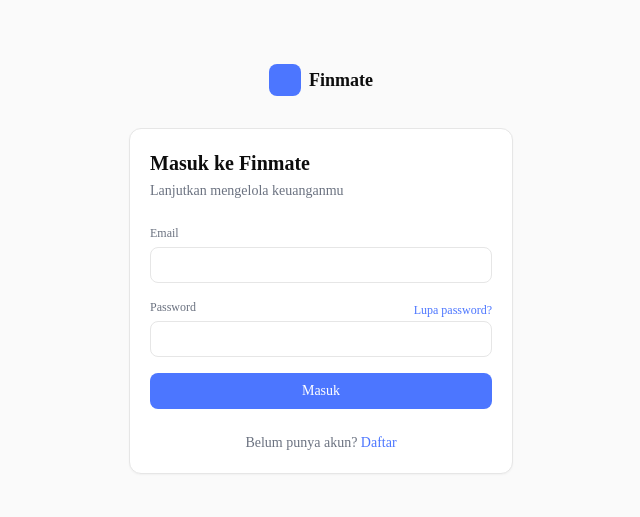
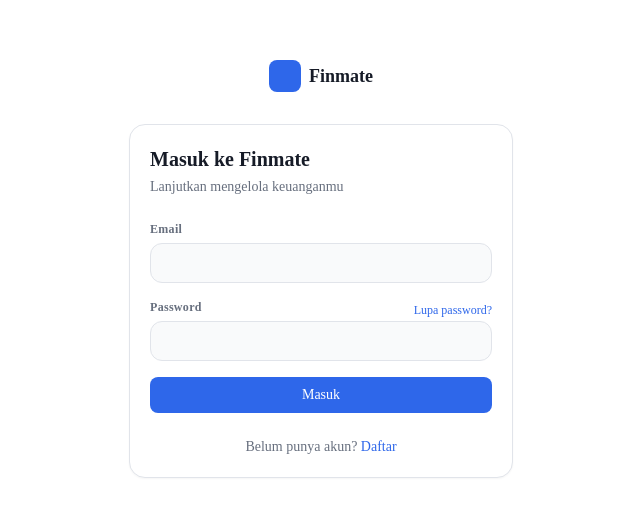
Before and after one commit to ardistalink-a11y/finmate, a Next.js app: page /id/login in a window 1280 px wide. Shown: the part 131-648 px from the top of the page, without its empty margins (319-959 px from the left). Built offline with nearby package versions, Linux system fonts and the light colour scheme.

Commit message:
Refresh minimal modern visual system

```diff
--- a/src/app/globals.css
+++ b/src/app/globals.css
@@ -4,16 +4,16 @@
 
 @layer base {
   :root {
-    --bg: 0 0% 100%;
-    --surface: 0 0% 98%;
-    --surface-2: 0 0% 96%;
-    --fg: 0 0% 5%;
-    --muted: 220 9% 46%;
-    --subtle: 220 8% 65%;
-    --border: 0 0% 90%;
-    --border-strong: 0 0% 82%;
-    --accent: 226 100% 65%;
-    --accent-hover: 226 68% 55%;
+    --bg: 220 20% 98%;
+    --surface: 0 0% 100%;
+    --surface-2: 220 18% 96%;
+    --fg: 222 28% 12%;
+    --muted: 220 10% 45%;
+    --subtle: 220 9% 64%;
+    --border: 220 16% 90%;
+    --border-strong: 220 14% 82%;
+    --accent: 222 82% 55%;
+    --accent-hover: 222 78% 47%;
     --accent-fg: 0 0% 100%;
     --income: 160 84% 30%;
     --expense: 0 72% 51%;
@@ -21,16 +21,16 @@
   }
 
   .dark {
-    --bg: 0 0% 4%;
-    --surface: 0 0% 8%;
-    --surface-2: 0 0% 11%;
-    --fg: 0 0% 93%;
-    --muted: 220 9% 65%;
-    --subtle: 220 8% 45%;
-    --border: 0 0% 15%;
-    --border-strong: 0 0% 25%;
-    --accent: 226 100% 71%;
-    --accent-hover: 226 100% 65%;
+    --bg: 222 25% 7%;
+    --surface: 222 22% 10%;
+    --surface-2: 222 20% 14%;
+    --fg: 220 20% 94%;
+    --muted: 220 10% 68%;
+    --subtle: 220 9% 48%;
+    --border: 222 16% 18%;
+    --border-strong: 222 14% 28%;
+    --accent: 222 90% 72%;
+    --accent-hover: 222 90% 78%;
     --accent-fg: 0 0% 4%;
     --income: 158 64% 52%;
     --expense: 0 91% 71%;
@@ -48,6 +48,10 @@
     -webkit-font-smoothing: antialiased;
   }
 
+  ::selection {
+    background: hsl(var(--accent) / 0.18);
+  }
+
   .num {
     font-variant-numeric: tabular-nums;
   }
@@ -55,12 +59,12 @@
 
 @layer components {
   .card {
-    @apply rounded-lg border bg-bg shadow-card;
+    @apply rounded-xl border bg-surface shadow-card;
   }
   .input {
-    @apply h-9 w-full rounded-md border bg-bg px-3 text-sm outline-none transition focus:border-accent focus:ring-2 focus:ring-accent/20 disabled:opacity-50;
+    @apply h-10 w-full rounded-lg border bg-bg px-3 text-sm outline-none transition placeholder:text-subtle focus:border-accent focus:ring-4 focus:ring-accent/10 disabled:opacity-50;
   }
   .label {
-    @apply text-xs font-medium text-muted;
+    @apply text-xs font-semibold tracking-wide text-muted;
   }
 }
--- a/src/components/app-shell.tsx
+++ b/src/components/app-shell.tsx
@@ -92,24 +92,27 @@ export function AppShell({ children }: { children: React.ReactNode }) {
   return (
     <div className="flex min-h-screen">
       {/* Sidebar */}
-      <aside className="hidden w-60 shrink-0 border-r bg-surface/50 md:flex md:flex-col">
-        <div className="flex h-14 items-center gap-2 border-b px-4">
-          <div className="h-6 w-6 rounded-md bg-accent" />
-          <span className="font-semibold">Finmate</span>
+      <aside className="hidden w-64 shrink-0 border-r bg-surface md:flex md:flex-col">
+        <div className="flex h-16 items-center gap-3 border-b px-5">
+          <div className="flex h-8 w-8 items-center justify-center rounded-xl bg-accent text-xs font-bold text-accent-fg shadow-sm">F</div>
+          <div>
+            <span className="block text-sm font-bold tracking-tight">Finmate</span>
+            <span className="block text-[10px] text-muted">Personal finance</span>
+          </div>
         </div>
 
-        <nav className="flex-1 space-y-6 overflow-y-auto p-3">
+        <nav className="flex-1 space-y-7 overflow-y-auto px-3 py-5">
           <NavGroup label={t("groupMain")} items={groups.main} locale={locale} pathname={pathname} t={t} />
           <NavGroup label={t("groupPlanning")} items={groups.planning} locale={locale} pathname={pathname} t={t} />
           <NavGroup label={t("groupTools")} items={groups.tools} locale={locale} pathname={pathname} t={t} />
         </nav>
 
-        <div className="border-t p-3">
+        <div className="border-t p-4">
           <Link
             href={`/${locale}/settings`}
             className={cn(
-              "flex items-center gap-2 rounded-md px-3 py-2 text-sm text-muted transition-colors hover:bg-surface-2 hover:text-fg",
-              pathname.includes("/settings") && "bg-surface-2 text-fg"
+              "flex items-center gap-2.5 rounded-lg px-3 py-2.5 text-sm text-muted transition-colors hover:bg-surface-2 hover:text-fg",
+              pathname.includes("/settings") && "bg-accent/10 font-medium text-accent"
             )}
           >
             <Settings className="h-4 w-4" />
@@ -120,13 +123,13 @@ export function AppShell({ children }: { children: React.ReactNode }) {
 
       {/* Main */}
       <div className="flex flex-1 flex-col">
-        <header className="flex h-14 items-center justify-between border-b px-4 md:px-6">
+        <header className="flex h-16 items-center justify-between border-b bg-surface/80 px-4 backdrop-blur md:px-8">
           <div className="flex items-center gap-2 md:hidden">
             <Button variant="ghost" size="icon" onClick={() => setMobileOpen(true)} aria-label="Buka menu">
               <Menu className="h-5 w-5" />
             </Button>
-            <div className="h-6 w-6 rounded-md bg-accent" />
-            <span className="font-semibold">Finmate</span>
+            <div className="flex h-8 w-8 items-center justify-center rounded-xl bg-accent text-xs font-bold text-accent-fg">F</div>
+            <span className="text-sm font-bold tracking-tight">Finmate</span>
           </div>
           <div className="hidden md:block" />
           <div className="flex items-center gap-1">
@@ -147,23 +150,23 @@ export function AppShell({ children }: { children: React.ReactNode }) {
         {mobileOpen && (
           <div className="fixed inset-0 z-50 md:hidden">
             <button className="absolute inset-0 bg-black/40" aria-label="Tutup menu" onClick={closeMobile} />
-            <aside className="relative flex h-full w-[min(86vw,320px)] flex-col border-r bg-bg shadow-xl">
-              <div className="flex h-14 items-center justify-between border-b px-4">
+            <aside className="relative flex h-full w-[min(86vw,320px)] flex-col border-r bg-surface shadow-xl">
+              <div className="flex h-16 items-center justify-between border-b px-5">
                 <div className="flex items-center gap-2">
-                  <div className="h-6 w-6 rounded-md bg-accent" />
-                  <span className="font-semibold">Finmate</span>
+                  <div className="flex h-8 w-8 items-center justify-center rounded-xl bg-accent text-xs font-bold text-accent-fg">F</div>
+                  <span className="text-sm font-bold tracking-tight">Finmate</span>
                 </div>
                 <Button variant="ghost" size="icon" onClick={closeMobile} aria-label="Tutup menu">
                   <X className="h-5 w-5" />
                 </Button>
               </div>
-              <nav className="flex-1 space-y-6 overflow-y-auto p-3">
+              <nav className="flex-1 space-y-7 overflow-y-auto px-3 py-5">
                 <NavGroup label={t("groupMain")} items={groups.main} locale={locale} pathname={pathname} t={t} onNavigate={closeMobile} />
                 <NavGroup label={t("groupPlanning")} items={groups.planning} locale={locale} pathname={pathname} t={t} onNavigate={closeMobile} />
                 <NavGroup label={t("groupTools")} items={groups.tools} locale={locale} pathname={pathname} t={t} onNavigate={closeMobile} />
               </nav>
-              <div className="border-t p-3">
-                <Link href={`/${locale}/settings`} onClick={closeMobile} className="flex items-center gap-2 rounded-md px-3 py-2 text-sm text-muted hover:bg-surface-2 hover:text-fg">
+              <div className="border-t p-4">
+                <Link href={`/${locale}/settings`} onClick={closeMobile} className="flex items-center gap-2.5 rounded-lg px-3 py-2.5 text-sm text-muted hover:bg-surface-2 hover:text-fg">
                   <Settings className="h-4 w-4" />
                   {t("settings")}
                 </Link>
@@ -171,7 +174,7 @@ export function AppShell({ children }: { children: React.ReactNode }) {
             </aside>
           </div>
         )}
-        <main className="flex-1 p-4 md:p-6">{children}</main>
+        <main className="flex-1 p-4 md:p-8">{children}</main>
       </div>
     </div>
   );
@@ -194,8 +197,8 @@ function NavGroup({
 }) {
   return (
     <div>
-      <div className="mb-1 px-3 text-[10px] font-semibold uppercase tracking-wide text-subtle">{label}</div>
-      <ul className="space-y-0.5">
+      <div className="mb-2 px-3 text-[10px] font-bold uppercase tracking-[0.16em] text-subtle">{label}</div>
+      <ul className="space-y-1">
         {items.map((item) => {
           const href = `/${locale}${item.href}`;
           const active = pathname === href || pathname.startsWith(href + "/");
@@ -206,7 +209,7 @@ function NavGroup({
                   href={href}
                   onClick={onNavigate}
                 className={cn(
-                  "flex items-center gap-2.5 rounded-md px-3 py-2 text-sm transition-colors",
+                  "flex items-center gap-3 rounded-lg px-3 py-2.5 text-sm transition-colors",
                   active
                     ? "bg-accent/10 font-medium text-accent"
                     : "text-muted hover:bg-surface-2 hover:text-fg"
```
